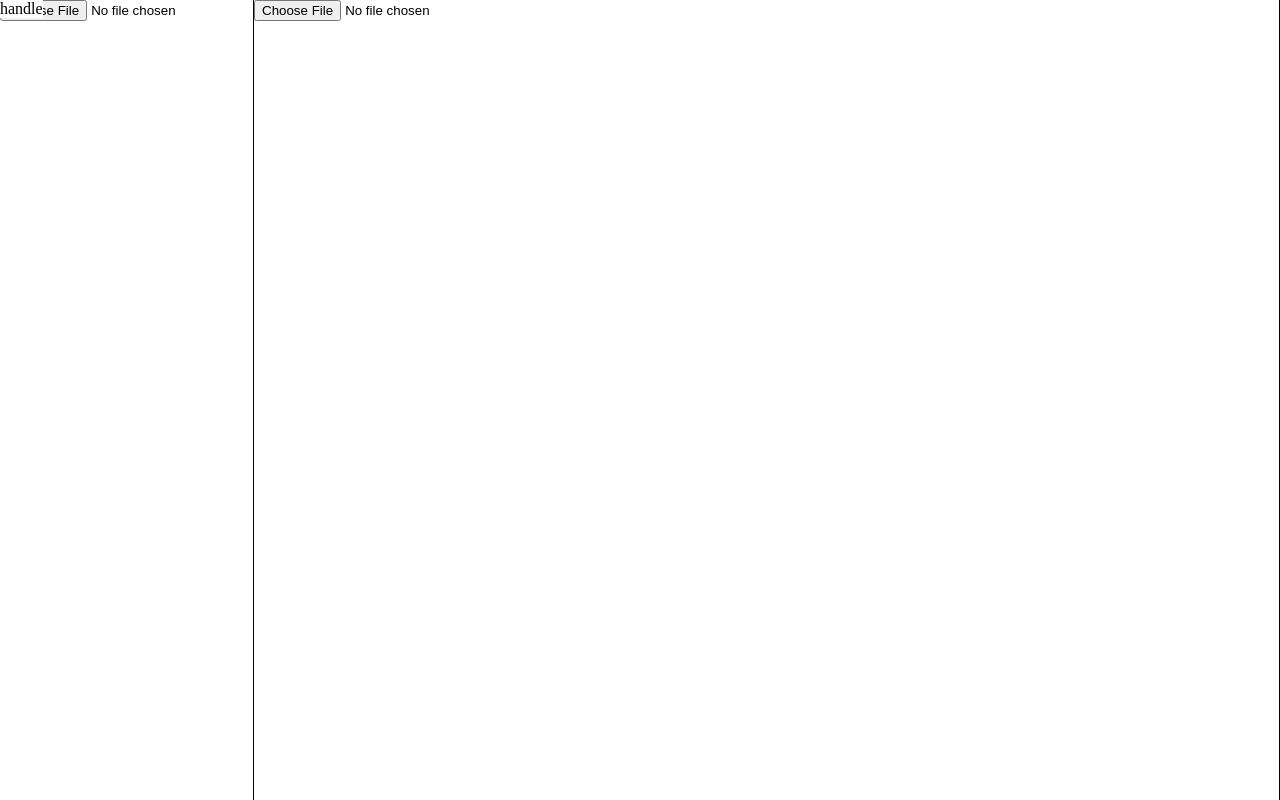
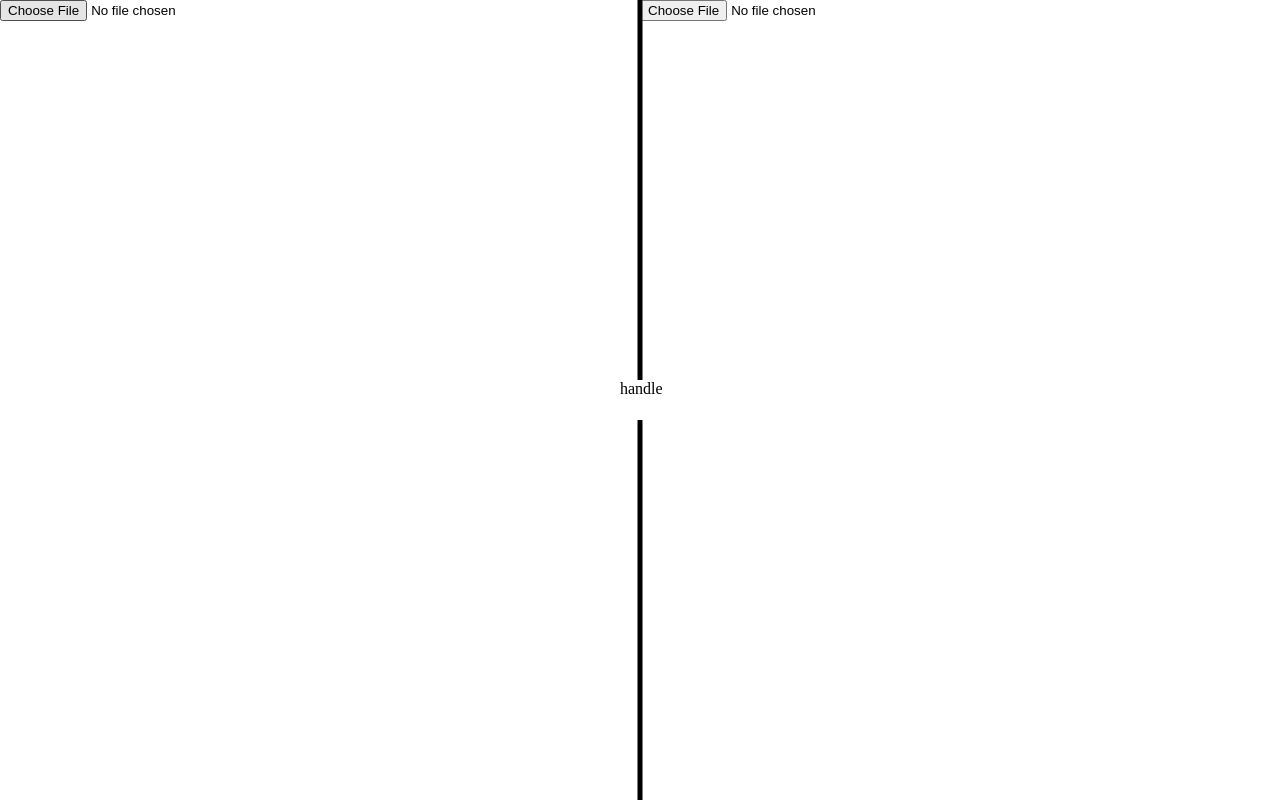
Before and after one commit to oinsup/divide, a React (Create React App) app: page / in a window 1280 px wide. Built offline with nearby package versions, Linux system fonts and the light colour scheme.

Commit message:
정리 전

```diff
--- a/src/ImgArea.js
+++ b/src/ImgArea.js
@@ -14,22 +14,16 @@ const ImgArea = () => {
     const [pos,setPos] = useState()
     const onDragEnd = (e) => {
         setPos(e.clientX);
-        setPos(e.changedTouches[0].clientX)
     }
     const onTouchEnd = (e)=> {
         setPos(e.changedTouches[0].clientX);
     }
-    const Handler = styled.div`
-        position:absolute;
-        left:${pos+"px"};
-        top:0;
-        background:#fff;
-        z-index:10;
-    `
     return (
         <ImgGroup>
-            <ImgBox width={pos}/>
-            <Handler className='handler' onDragEnd={onDragEnd} onTouchEnd={onTouchEnd}  draggable><span>handle</span></Handler>
+            <ImgBox width={(pos / window.innerWidth) * 100 + "%"}/>
+            <div className='handler' style={{left: (pos / window.innerWidth) * 100 + "%"}}>
+                <span onDragEnd={onDragEnd} onTouchEnd={onTouchEnd} onDrag={onDragEnd} onTouchMove={onTouchEnd} draggable>handle</span>
+            </div>
             <ImgBox/>
         </ImgGroup>
     );
--- a/src/ImgBox.js
+++ b/src/ImgBox.js
@@ -1,18 +1,9 @@
 import React,{useState} from 'react';
-import styled from 'styled-components';
 
 
 const ImgBox = (props) => {
     const [imgSrc,setImgSrc] = useState({name:null,src:null});
-    const WrapBox = styled.div `
-        &:last-of-type{
-            flex:1;
-        }
-        border-right:1px solid #000;
-        width:${props.width+"px"||50+"%"};
-        position:relative;
-        img{width:100%;height:100%;}
-    `
+
     const onChange = (e) => {
         let reader = new FileReader();
         let file = e.target.files[0];
@@ -23,13 +14,13 @@ const ImgBox = (props) => {
     }
     return (
         <>
-            <WrapBox>
+            <div className='divBox' style={{width:props.width}}>
                 {
                     imgSrc.name === null ?
                     <input type="file" onChange={onChange} accept='image/*'/> :
                     <img src={imgSrc.src} alt={imgSrc.name}/>
                 }
-            </WrapBox>
+            </div>
         </>
     );
 };
--- a/src/common.css
+++ b/src/common.css
@@ -1,4 +1,9 @@
 @charset "utf-8";
 
 html,body{width:100%;height:100%;margin:0;padding:0;}
-#root,#root>div{height:100%;;}
+#root,#root>div{height:100%;}
+.divBox{width:50%;height:100%;overflow:hidden;}
+.divBox:last-of-type{flex:1;width:auto;}
+.divBox img{width:100%;height:100%;}
+.handler{position:absolute;left:50%;top:0;z-index:10;width:5px;height:100%;background:#000;transform:translateX(-50%);}
+.handler span{position:absolute;left:50%;top:50%;transform:translate(-50%,-50%);width:40px;height:40px;background:#fff;}
```
Also changed, not shown: 11 other files (tests, documents, lock files or other folders).
